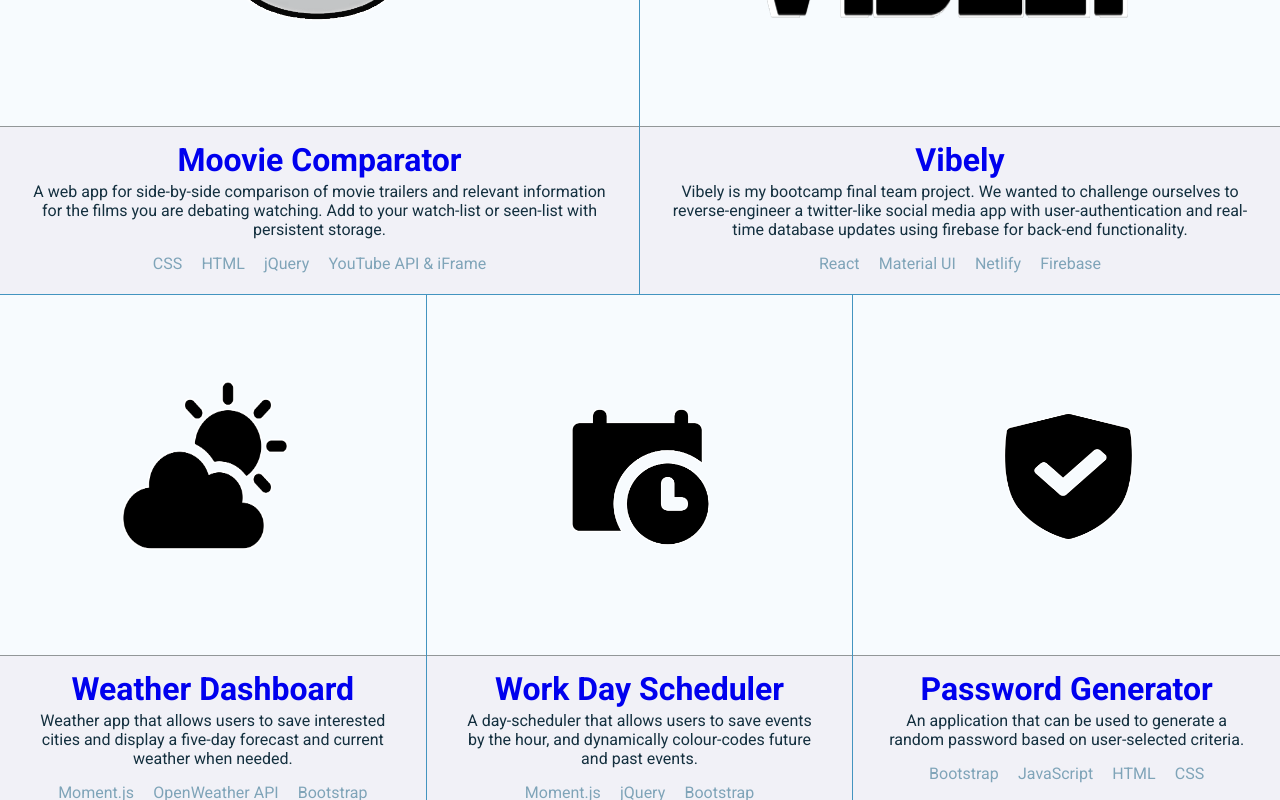
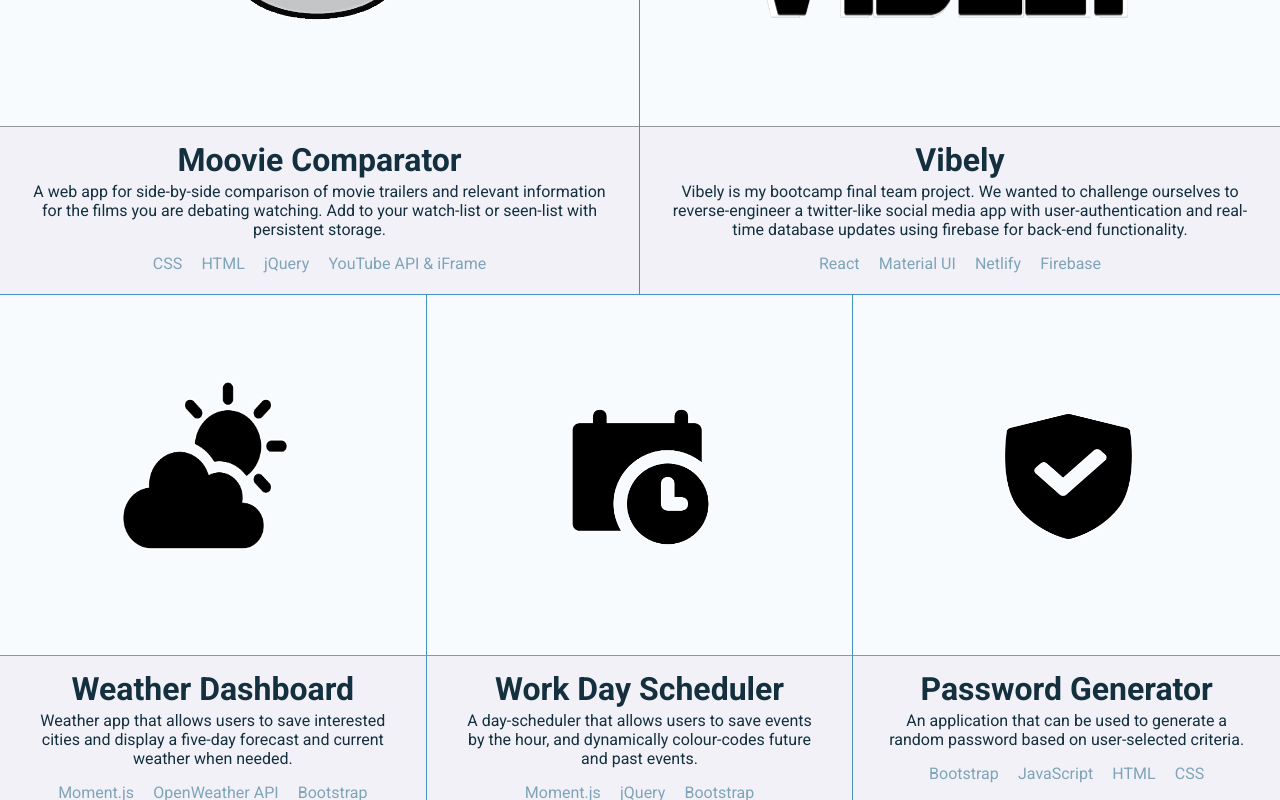
Before and after one commit to MattGaarder/portfolio, a React (Create React App) app: page / in a window 1280 px wide. Shown: the part 1020-1820 px from the top of the page. Built offline with nearby package versions, Linux system fonts and the light colour scheme; a web font is replaced by a local one.

Commit message:
changes font colour for project titles

```diff
--- a/src/components/ProjectCard/ProjectCard.css
+++ b/src/components/ProjectCard/ProjectCard.css
@@ -334,6 +334,7 @@ button.next:hover {
 
 .title-link {
   text-decoration: none;
+  color: var(--my-turquoise)
 }
 
 .title-link:visited {
```
